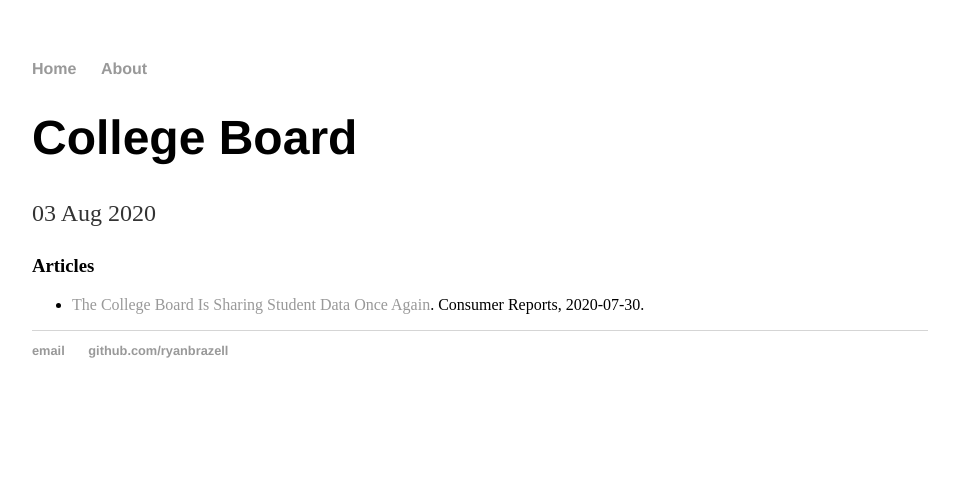
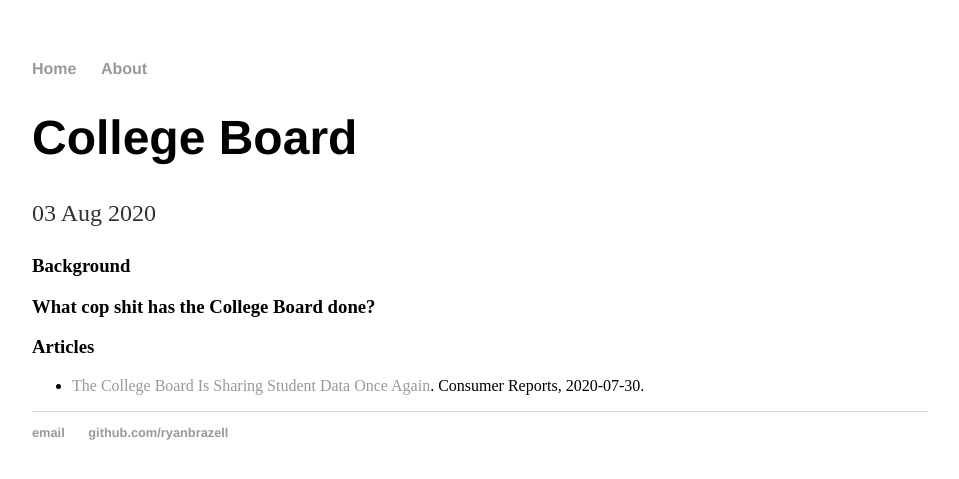
Before and after one commit to ryanbrazell/ryanbrazell.github.io, a Jekyll site: the page built from _posts/2020-08-03-college-board.md, in a window 1280 px wide. Shown: the top 479 px of the page, without its empty margins (160-1119 px from the left). Built offline with Jekyll 4.4.1, drawn with Linux system fonts in a browser that asks for light colours.

Commit message:
updated college board post

```diff
--- a/_posts/2020-08-03-college-board.md
+++ b/_posts/2020-08-03-college-board.md
@@ -3,6 +3,10 @@ layout: post
 title: College Board
 ---
 
+### Background
+
+### What cop shit has the College Board done?
+
 ### Articles
 
 * [The College Board Is Sharing Student Data Once Again](https://www.consumerreports.org/colleges-universities/college-board-is-sharing-student-data-once-again/). Consumer Reports, 2020-07-30.
```
